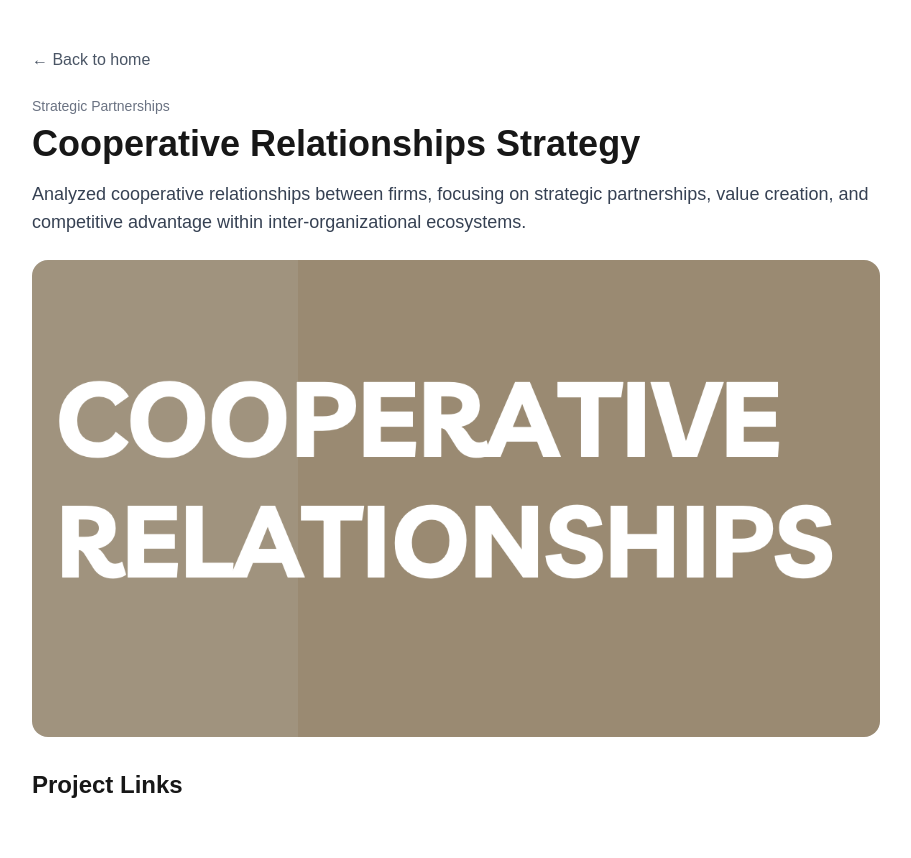
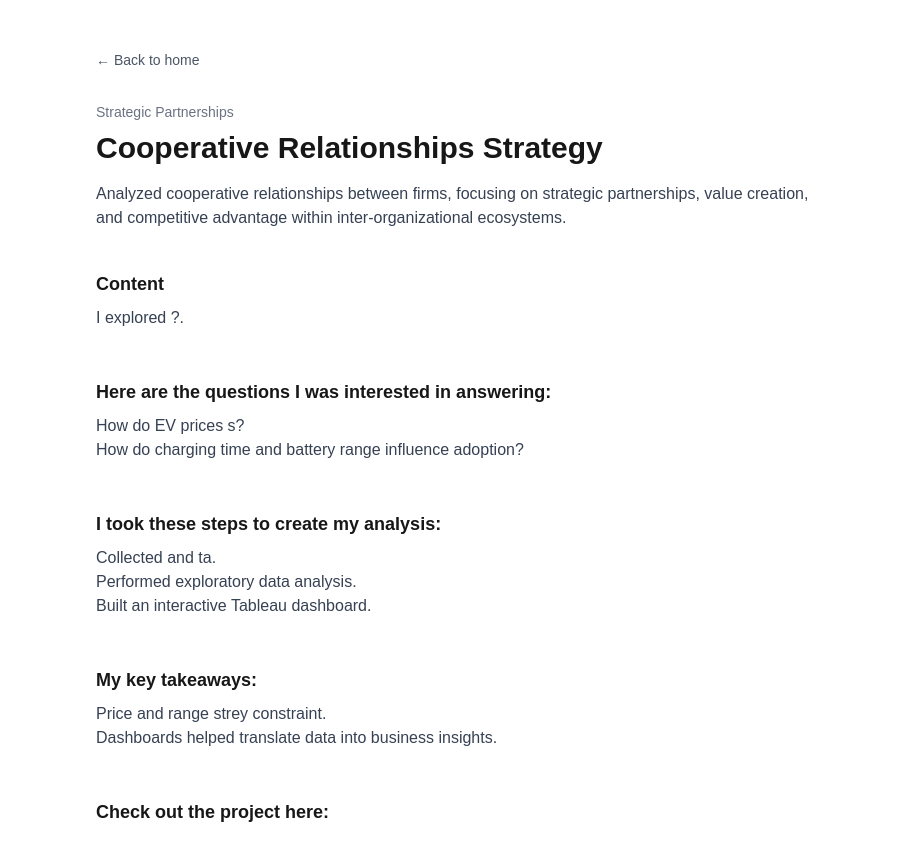
Before and after one commit to xiaoqye/my-portfolio, a Next.js app: page /projects/cooperative-relationships-strategy in a window 1280 px wide. Shown: the whole page, without its empty margins (184-1095 px from the left). Built offline with nearby package versions, Linux system fonts and the light colour scheme.

Commit message:
Sync project pages

```diff
--- a/src/app/projects/[slug]/page.tsx
+++ b/src/app/projects/[slug]/page.tsx
@@ -1,4 +1,3 @@
-import Image from "next/image";
 import Link from "next/link";
 import { projects } from "@/data/projects";
 import { notFound } from "next/navigation";
@@ -9,18 +8,12 @@ export async function generateStaticParams() {
   }));
 }
 
-// 👇 MAKE FUNCTION ASYNC
-export default async function ProjectPage({
+export default function ProjectPage({
   params,
 }: {
-  params: Promise<{ slug: string }>;
+  params: { slug: string };
 }) {
-  // 👇 UNWRAP PARAMS
-  const { slug } = await params;
-
-  console.log("URL slug:", slug);
-  console.log("Available slugs:", projects.map((p) => p.slug));
-
+  const { slug } = params;
   const project = projects.find((p) => p.slug === slug);
 
   if (!project) {
@@ -28,38 +21,71 @@ export default async function ProjectPage({
   }
 
   return (
-    <main className="mx-auto max-w-4xl p-6 pt-12">
+    <main className="mx-auto max-w-3xl p-6 pt-12">
+      {/* Back */}
       <Link
         href="/"
-        className="inline-flex items-center text-gray-600 hover:text-gray-900 mb-6"
+        className="inline-block mb-8 text-sm text-gray-600 hover:text-gray-900"
       >
         ← Back to home
       </Link>
 
-      <div className="mb-6">
+      {/* Header */}
+      <div className="mb-10">
         <div className="text-sm text-gray-500 mb-2">{project.category}</div>
-        <h1 className="text-4xl font-bold mb-4">{project.title}</h1>
-        <p className="text-lg text-gray-700">{project.summary}</p>
+        <h1 className="text-3xl font-semibold mb-4">{project.title}</h1>
+        <p className="text-gray-700">{project.summary}</p>
       </div>
 
-      <div className="relative w-full aspect-[16/9] rounded-2xl overflow-hidden bg-gray-100 mb-8">
-        <Image
-          src={project.cover}
-          alt={project.title}
-          fill
-          className="object-cover"
-        />
-      </div>
+      {/* CONTENT SECTIONS */}
+      <div className="space-y-12">
 
-      <div className="space-y-4">
-        <h2 className="text-2xl font-semibold">Project Links</h2>
-        <div className="flex flex-wrap gap-3">
+        <section>
+          <h2 className="text-lg font-semibold mb-2">
+            Content
+          </h2>
+          <p className="whitespace-pre-line text-gray-700">
+            {project.content || ""}
+          </p>
+        </section>
+
+        <section>
+          <h2 className="text-lg font-semibold mb-2">
+            Here are the questions I was interested in answering:
+          </h2>
+          <p className="whitespace-pre-line text-gray-700">
+            {project.questions || ""}
+          </p>
+        </section>
+
+        <section>
+          <h2 className="text-lg font-semibold mb-2">
+            I took these steps to create my analysis:
+          </h2>
+          <p className="whitespace-pre-line text-gray-700">
+            {project.steps || ""}
+          </p>
+        </section>
+
+        <section>
+          <h2 className="text-lg font-semibold mb-2">
+            My key takeaways:
+          </h2>
+          <p className="whitespace-pre-line text-gray-700">
+            {project.takeaways || ""}
+          </p>
+        </section>
+
+        <section>
+          <h2 className="text-lg font-semibold mb-2">
+            Check out the project here:
+          </h2>
           {project.links.dashboard && (
             <a
               href={project.links.dashboard}
               target="_blank"
               rel="noreferrer"
-              className="rounded-xl border border-blue-500 bg-blue-50 px-6 py-3 text-sm font-medium text-blue-700 hover:bg-blue-100"
+              className="underline text-blue-600"
             >
               View Dashboard →
             </a>
@@ -69,7 +95,7 @@ export default async function ProjectPage({
               href={project.links.report}
               target="_blank"
               rel="noreferrer"
-              className="rounded-xl border border-green-500 bg-green-50 px-6 py-3 text-sm font-medium text-green-700 hover:bg-green-100"
+              className="underline text-green-600 ml-4"
             >
               View Report →
             </a>
@@ -79,12 +105,13 @@ export default async function ProjectPage({
               href={project.links.github}
               target="_blank"
               rel="noreferrer"
-              className="rounded-xl border border-gray-700 bg-gray-50 px-6 py-3 text-sm font-medium text-gray-700 hover:bg-gray-100"
+              className="underline text-gray-800 ml-4"
             >
               View GitHub →
             </a>
           )}
-        </div>
+        </section>
+
       </div>
     </main>
   );
```
